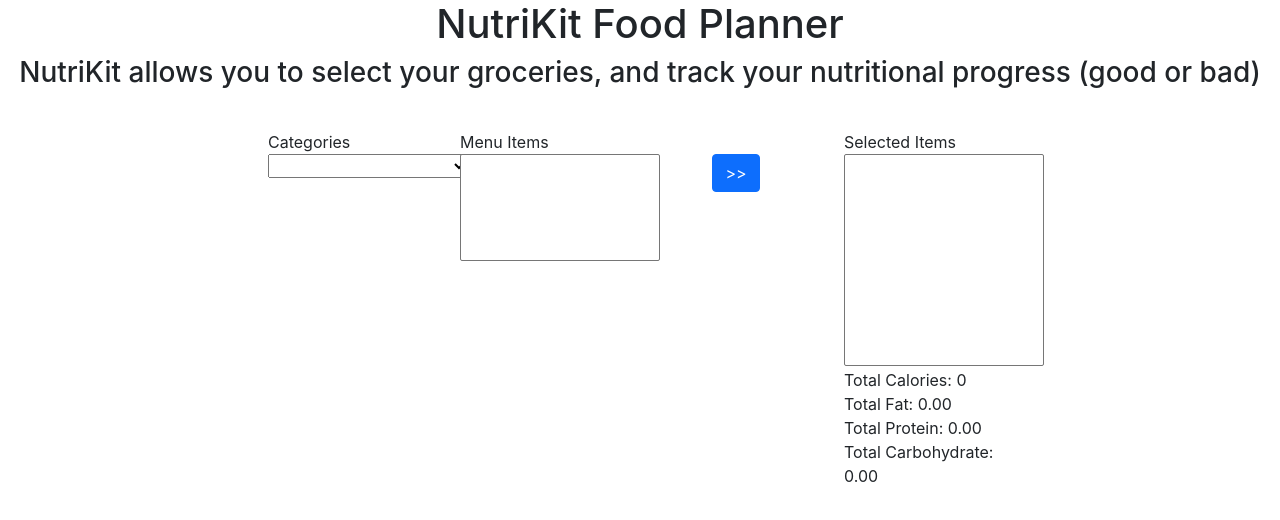
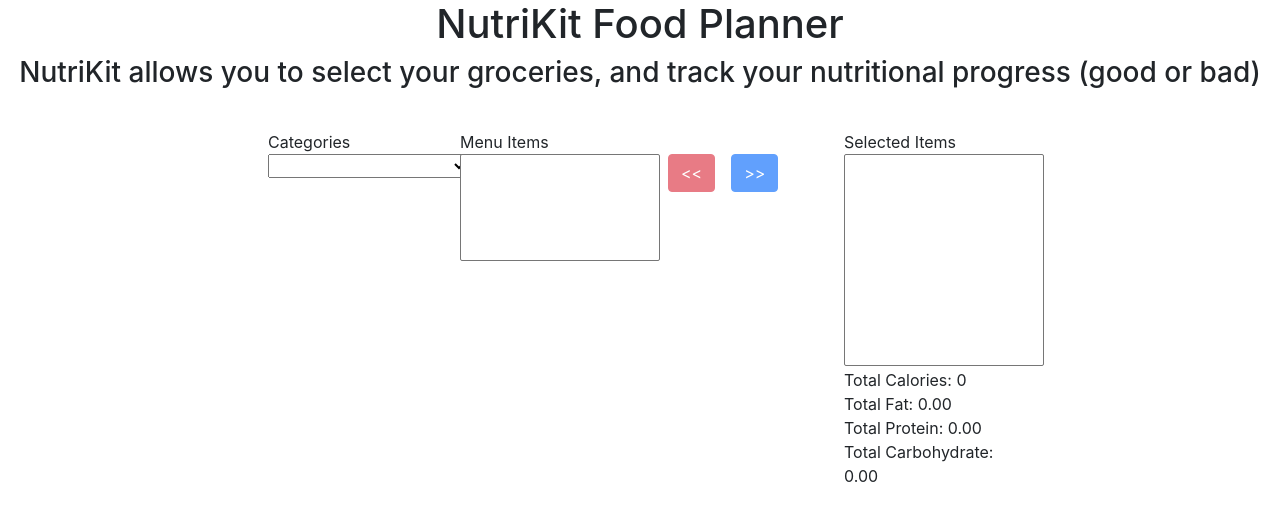
Before and after one commit to JZ8089/swen344, a React (Create React App) app in the folder jz8089-react-client3/: page / in a window 1280 px wide. Shown: the top 520 px of the page. Built offline with nearby package versions, Linux system fonts and the light colour scheme.

Commit message:
render both category buttons at the same time

```diff
--- a/jz8089-react-client3/src/components/category/category.js
+++ b/jz8089-react-client3/src/components/category/category.js
@@ -3,13 +3,26 @@
 
 function Category(props) {
   const AddButton = () => (
-    <Button color="primary" onClick={props.handleButtonClick}>
+    <Button
+      color="primary"
+      onClick={props.handleButtonClick}
+      disabled={
+        props.state.buttonDirection === "<<" ||
+        !props.state.categoryItems.length ||
+        !props.state.selectedItem
+      }
+    >
       {">>"}
     </Button>
   );
 
   const RemoveButton = () => (
-    <Button color="danger" onClick={props.handleButtonClick}>
+    <Button
+      color="danger"
+      onClick={props.handleButtonClick}
+      className="mx-3"
+      disabled={props.state.buttonDirection === ">>"}
+    >
       {"<<"}
     </Button>
   );
@@ -40,12 +53,9 @@
           </select>
         </Col>
 
-        <Col className="my-4 text-center">
-          {props.state.buttonDirection === ">>" ? (
-            <AddButton />
-          ) : (
-            <RemoveButton />
-          )}
+        <Col className="my-4">
+          <RemoveButton />
+          <AddButton />
         </Col>
 
         <Col>
@@ -58,9 +68,24 @@
             ))}
           </select>
           <div>Total Calories: {props.state.calories}</div>
-          <div>Total Fat: {props.state.selectedItems.reduce((acc, curr) => acc + curr.totalFat, 0).toFixed(2)}</div>
-          <div>Total Protein: {props.state.selectedItems.reduce((acc, curr) => acc + curr.protein, 0).toFixed(2)}</div>
-          <div>Total Carbohydrate: {props.state.selectedItems.reduce((acc, curr) => acc + curr.carbohydrate, 0).toFixed(2)}</div>
+          <div>
+            Total Fat:{" "}
+            {props.state.selectedItems
+              .reduce((acc, curr) => acc + curr.totalFat, 0)
+              .toFixed(2)}
+          </div>
+          <div>
+            Total Protein:{" "}
+            {props.state.selectedItems
+              .reduce((acc, curr) => acc + curr.protein, 0)
+              .toFixed(2)}
+          </div>
+          <div>
+            Total Carbohydrate:{" "}
+            {props.state.selectedItems
+              .reduce((acc, curr) => acc + curr.carbohydrate, 0)
+              .toFixed(2)}
+          </div>
         </Col>
       </Row>
     </Container>
```
